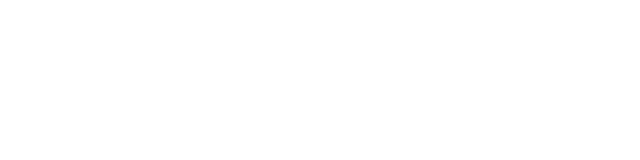
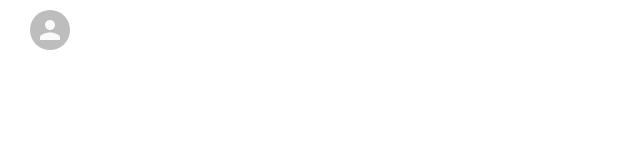
Before and after one commit to aleksnunez/teachtalk, a React (Create React App) app: page / in a window 1280 px wide. Shown: the top 160 px of the page, without its empty margins (0-640 px from the left). Built offline with nearby package versions, Linux system fonts and the light colour scheme.

Commit message:
add router and Header component

```diff
--- a/src/App.js
+++ b/src/App.js
@@ -1,10 +1,25 @@
 import React from 'react';
 import './App.css';
+
+import Header from './components/Header';
+
+import {
+  BrowserRouter as Router,
+  Routes,
+  Route,
+} from "react-router-dom";
 
 function App() {
   return (
     <div className="App">
-
+      <Router>
+        <>
+        <Routes>
+          <Route  exact path="/" element={<Header />}>
+          </Route>
+        </Routes>
+        </>
+    </Router>
     </div>
   );
 }
```
